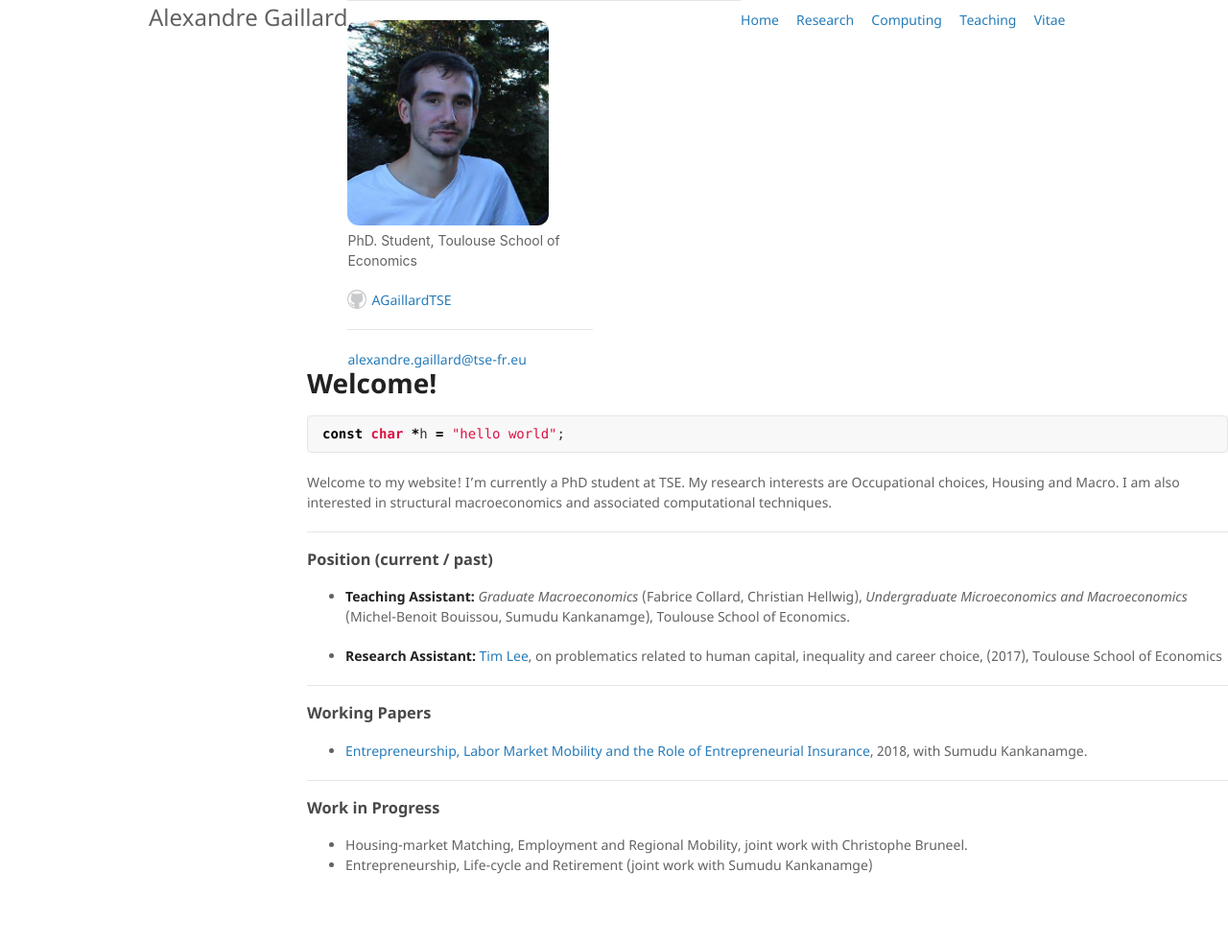
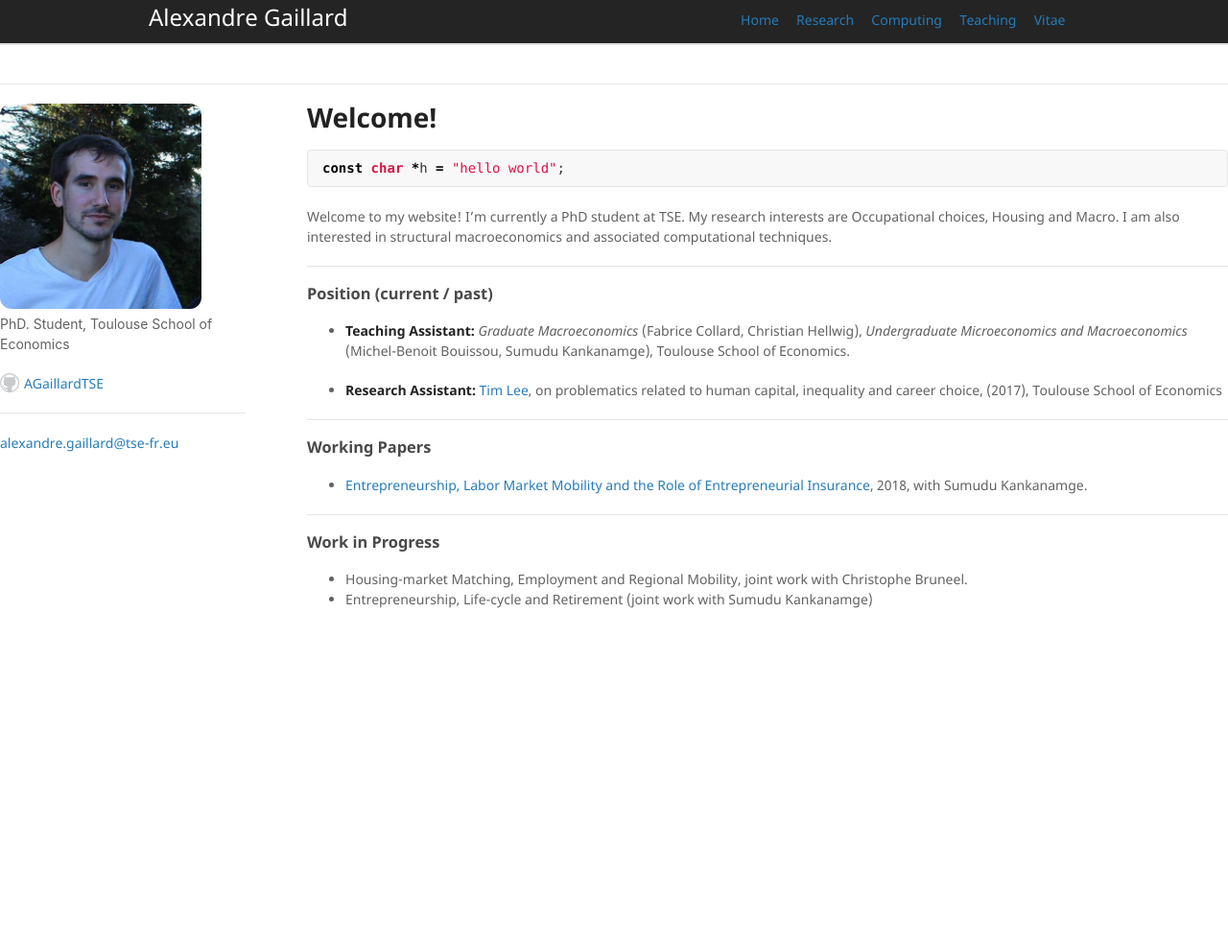
Before and after one commit to AGaillardTSE/AGaillardTSE.github.io, a Jekyll site: the page built from index.md, in a window 1280 px wide. Shown: the whole page at 96% size. Built offline with Jekyll 4.4.1, drawn with Linux system fonts in a browser that asks for light colours; our own code applies the rules of GitHub Pages for plain Markdown files; after the commit the page ends 900 px from its top, so only the background shows below that.

Commit message:
Update default.html

```diff
--- a/_layouts/default.html
+++ b/_layouts/default.html
@@ -12,7 +12,7 @@
     <![endif]-->
   </head>
   <body>
-    <div class="navbar">
+    <div class="menunavbar">
       <div class="wrapper">
 <div style="float:left;font-size: 24px;padding-bottom: 10px;font-size: 24px;">Alexandre Gaillard</div>
 <div style="float:right;margin-top:10px;">
```
